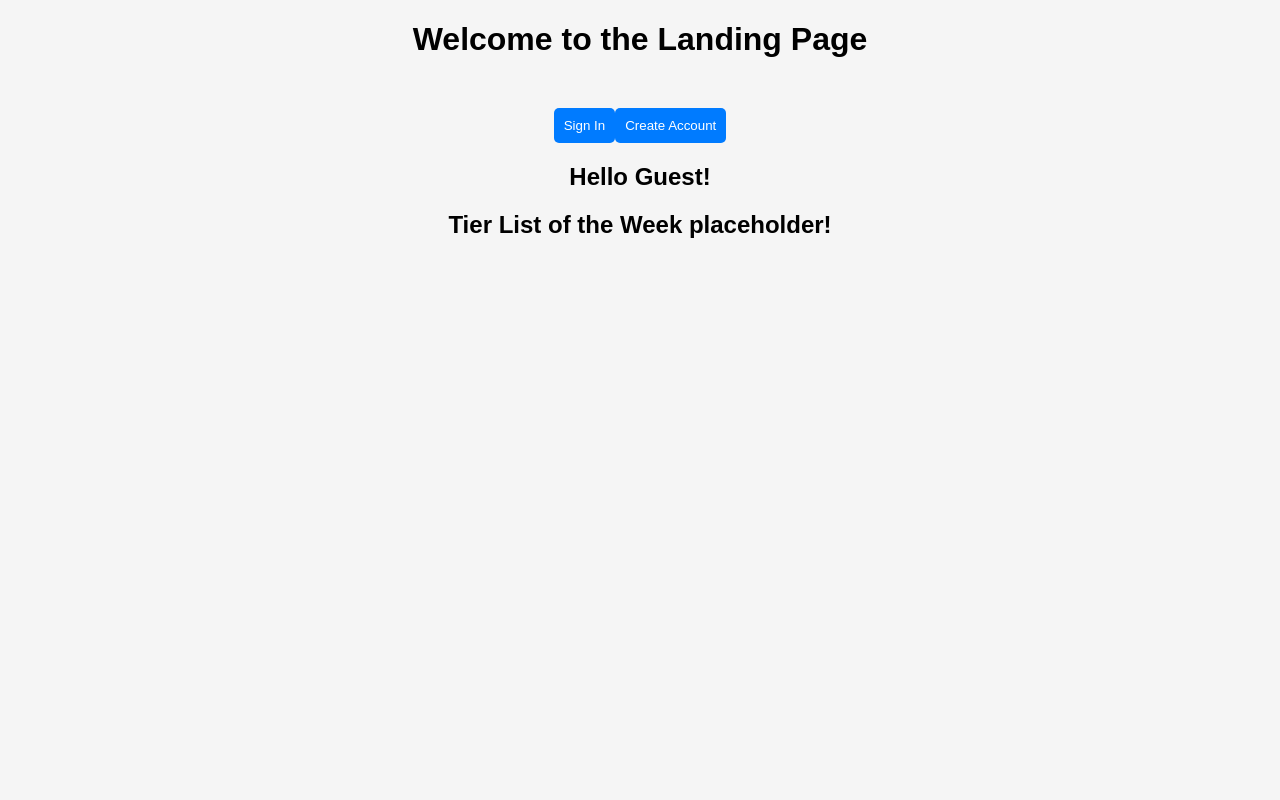
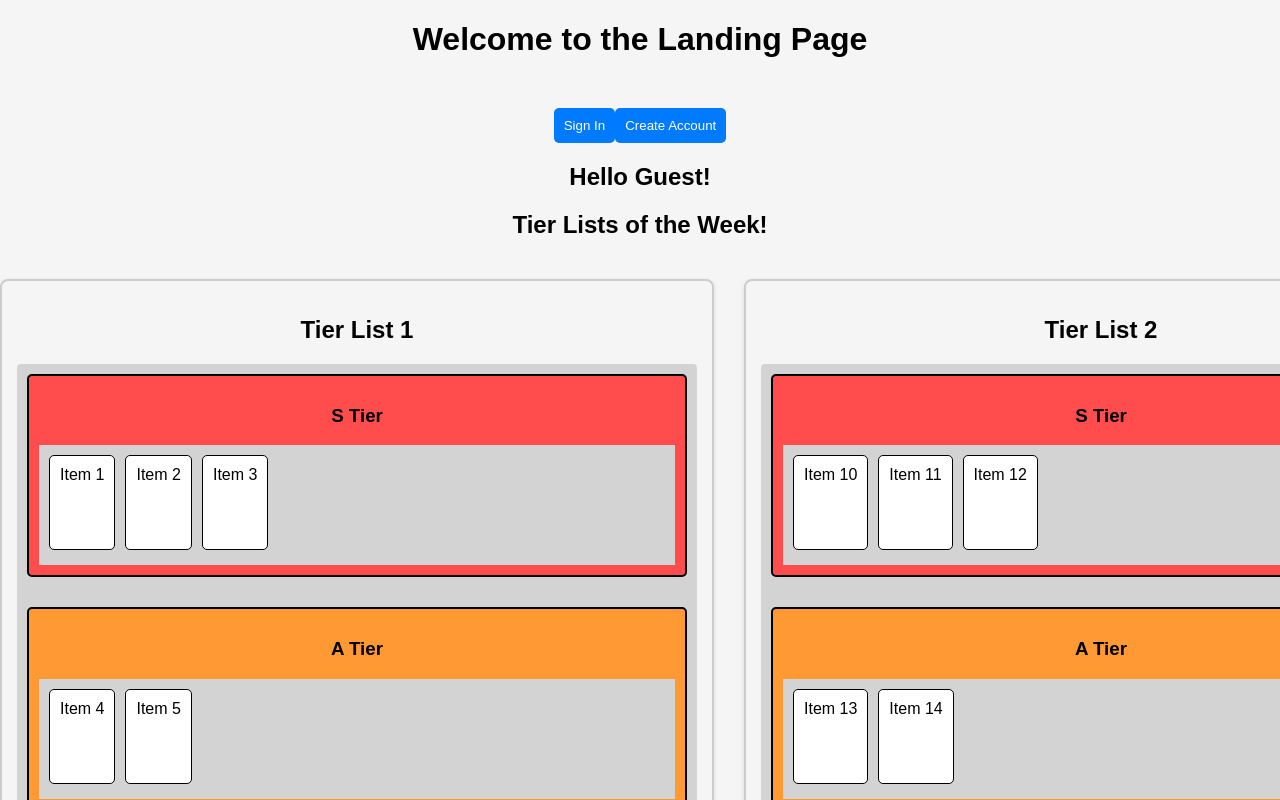
Before and after one commit to gusjavi/CST-438_P2, a React (Create React App) app in the folder Project2/frontend/: page / in a window 1280 px wide. Shown: the top 800 px of the page. Built offline with nearby package versions, Linux system fonts and the light colour scheme.

Commit message:
After two failed libraries usages, simple css styles, has top three lists , placeholder info, will change in time once db is done and info is in, this one landing page

```diff
--- a/Project2/frontend/src/LandingPg.js
+++ b/Project2/frontend/src/LandingPg.js
@@ -1,17 +1,52 @@
 import React, { useState, useEffect } from "react";
 import { useNavigate } from "react-router-dom";
 import "./innerPages.css";
+
+{/*placeholder information, change probs to top three tierlists*/}
+const initialTierLists = [
+    {
+        name: "Tier List 1",
+        tiers: {
+            S: ["Item 1", "Item 2", "Item 3"],
+            A: ["Item 4", "Item 5"],
+            B: ["Item 6"],
+            C: ["Item 7", "Item 8"],
+            D: ["Item 9"]
+        }
+    },
+    {
+        name: "Tier List 2",
+        tiers: {
+            S: ["Item 10", "Item 11", "Item 12"],
+            A: ["Item 13", "Item 14"],
+            B: ["Item 15"],
+            C: ["Item 16", "Item 17"],
+            D: ["Item 18"]
+        }
+    },
+    {
+        name: "Tier List 3",
+        tiers: {
+            S: ["Item 10", "Item 11", "Item 12"],
+            A: ["Item 13", "Item 14"],
+            B: ["Item 15"],
+            C: ["Item 16", "Item 17"],
+            D: ["Item 18"]
+        }
+    }
+];
 
 function LandingPg() {
     const navigate = useNavigate();
     const [isSignedIn, setSignedIn] = useState(localStorage.getItem("isSignedIn") === "true");
     const [username, setUsername] = useState(localStorage.getItem("username") || "Guest");
+    const [tierLists, setTierLists] = useState(initialTierLists);
 
     useEffect(() => {
         localStorage.setItem("isSignedIn", isSignedIn);
     }, [isSignedIn]);
 
-    const handleSignIn = () => { {/*This is a placeholder with random inputs to make it easier to test waiting on AuthO*/}
+    const handleSignIn = () => {
         localStorage.setItem("isSignedIn", "true");
         localStorage.setItem("username", "BOB");
         setUsername("BOB");
@@ -29,7 +64,7 @@ function LandingPg() {
 
     const handleCreateAcc = () => {
         navigate("/SignUp");
-    }
+    };
 
     return (
         <div>
@@ -43,13 +78,34 @@ function LandingPg() {
                     </>
                 ) : (
                     <>
-                    <button onClick={handleSignIn} className="btn">Sign In</button>
-                    <button onClick={handleCreateAcc} className="btn">Create Account</button>
+                        <button onClick={handleSignIn} className="btn">Sign In</button>
+                        <button onClick={handleCreateAcc} className="btn">Create Account</button>
                     </>
                 )}
             </div>
             <h2>Hello {username}!</h2>
-            <h2>Tier List of the Week placeholder!</h2>
+            <h2>Tier Lists of the Week!</h2>
+            <div className="horizontal-scroll-wrapper2">
+                {tierLists.map((tierList, index) => (
+                    <div key={index} className="tierList-container2">
+                        <h2>{tierList.name}</h2>
+                        <div className="tier-box2">
+                            {Object.keys(tierList.tiers).map((tier) => (
+                                <div key={tier} className={`tier ${tier}`}>
+                                    <h3>{tier} Tier</h3>
+                                    <div className="tier-box">
+                                        {tierList.tiers[tier].map((item, itemIndex) => (
+                                            <div key={itemIndex} className="tier-item2">
+                                                {item}
+                                            </div>
+                                        ))}
+                                    </div>
+                                </div>
+                            ))}
+                        </div>
+                    </div>
+                ))}
+            </div>
         </div>
     );
 }
--- a/Project2/frontend/src/innerPages.css
+++ b/Project2/frontend/src/innerPages.css
@@ -14,6 +14,7 @@ body {
     margin-left: auto;
     margin-right: auto;
 }
+
 .container2 {
     display: flex;
     flex-direction: row;
@@ -24,17 +25,17 @@ body {
     margin-left: auto;
     margin-right: auto;
 }
+
 .container3 {
     display: flex;
     flex-direction: column;
     align-items: center;
-    justify-content:space-around;
+    justify-content: space-around;
     margin-top: 50px;
     width: fit-content;
     margin-left: auto;
     margin-right: auto;
 }
-
 
 .form {
     display: flex;
@@ -111,8 +112,9 @@ input {
     margin-bottom: 5px;
     cursor: grab;
     height: 50px;
-    width:  50px;
+    width: 50px;
 }
+
 .tier.S {
     background-color: #ff4d4d;
 }
@@ -132,3 +134,79 @@ input {
 .tier.D {
     background-color: #3399ff;
 }
+
+.horizontal-scroll-wrapper2 {
+    display: flex;
+    overflow-x: auto;
+    gap: 20px;
+    padding: 20px 0;
+    width: 100%;
+    max-width: 100%;
+    scrollbar-width: thin;
+    scrollbar-color: #007bff #f5f5f5;
+}
+
+.horizontal-scroll-wrapper2::-webkit-scrollbar {
+    height: 8px;
+}
+
+.horizontal-scroll-wrapper2::-webkit-scrollbar-track {
+    background: #f5f5f5;
+    border-radius: 4px;
+}
+
+.horizontal-scroll-wrapper2::-webkit-scrollbar-thumb {
+    background-color: #007bff;
+    border-radius: 4px;
+}
+
+.tierList-container2 {
+    flex-shrink: 0;
+    width: auto;
+    min-width: 680px;
+    max-width: 800px;
+    padding: 15px;
+    background-color: #f5f5f5;
+    border: 2px solid #ccc;
+    border-radius: 8px;
+    margin-right: 10px;
+    display: flex;
+    flex-direction: column;
+    box-shadow: 0 2px 5px rgba(0,0,0,0.1);
+}
+
+.tier-box2 {
+    min-height: 100px;
+    padding: 10px;
+    background-color: lightgray;
+    display: flex;
+    flex-direction: column;
+    gap: 10px;
+    overflow-x: visible;
+    flex-wrap: nowrap;
+    border-radius: 4px;
+}
+
+.tier-item2 {
+    padding: 10px;
+    background-color: white;
+    border: 1px solid #000;
+    border-radius: 5px;
+    margin-bottom: 5px;
+    cursor: grab;
+}
+
+.tier2 {
+    margin-bottom: 10px;
+    padding: 10px;
+    border: 2px solid #000;
+    border-radius: 5px;
+    min-width: 120px;
+    flex-shrink: 0;
+}
+
+.tier2 h3 {
+    margin: 0;
+    text-align: center;
+    padding-bottom: 5px;
+}
```
